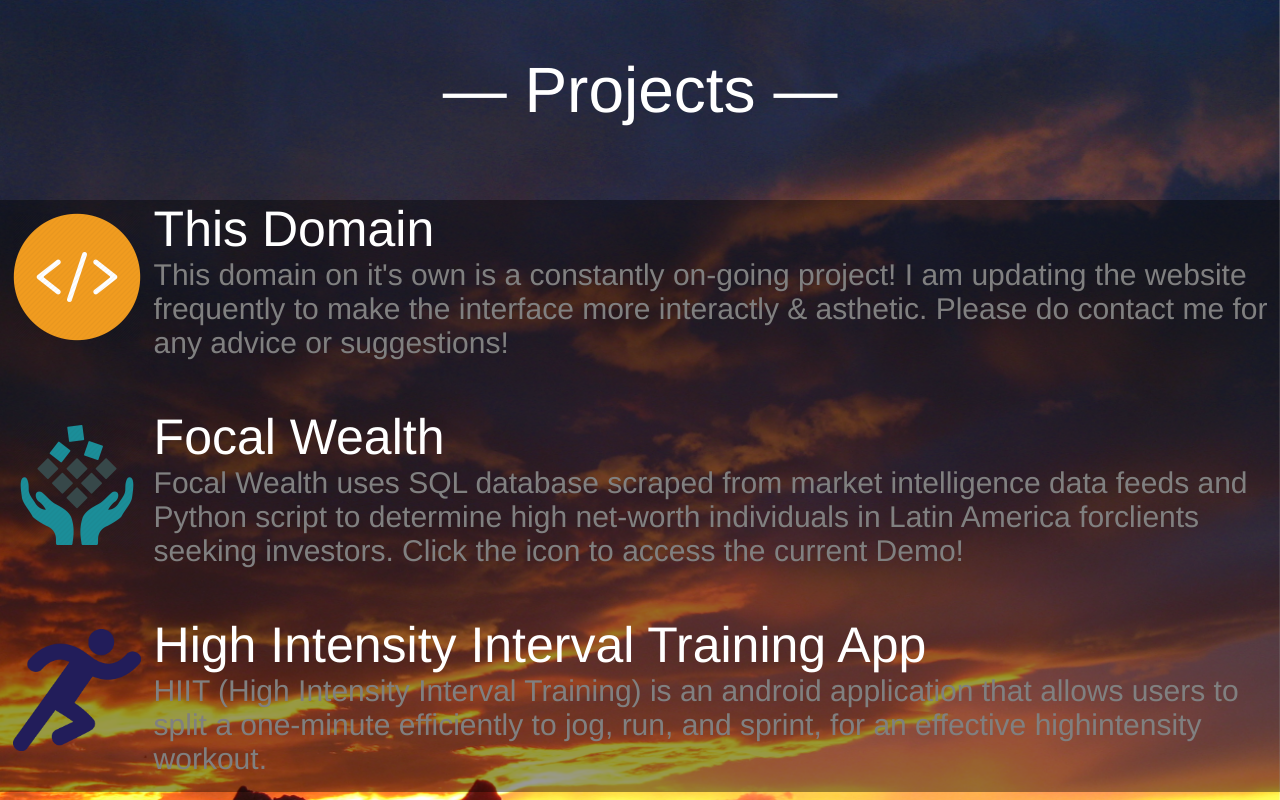
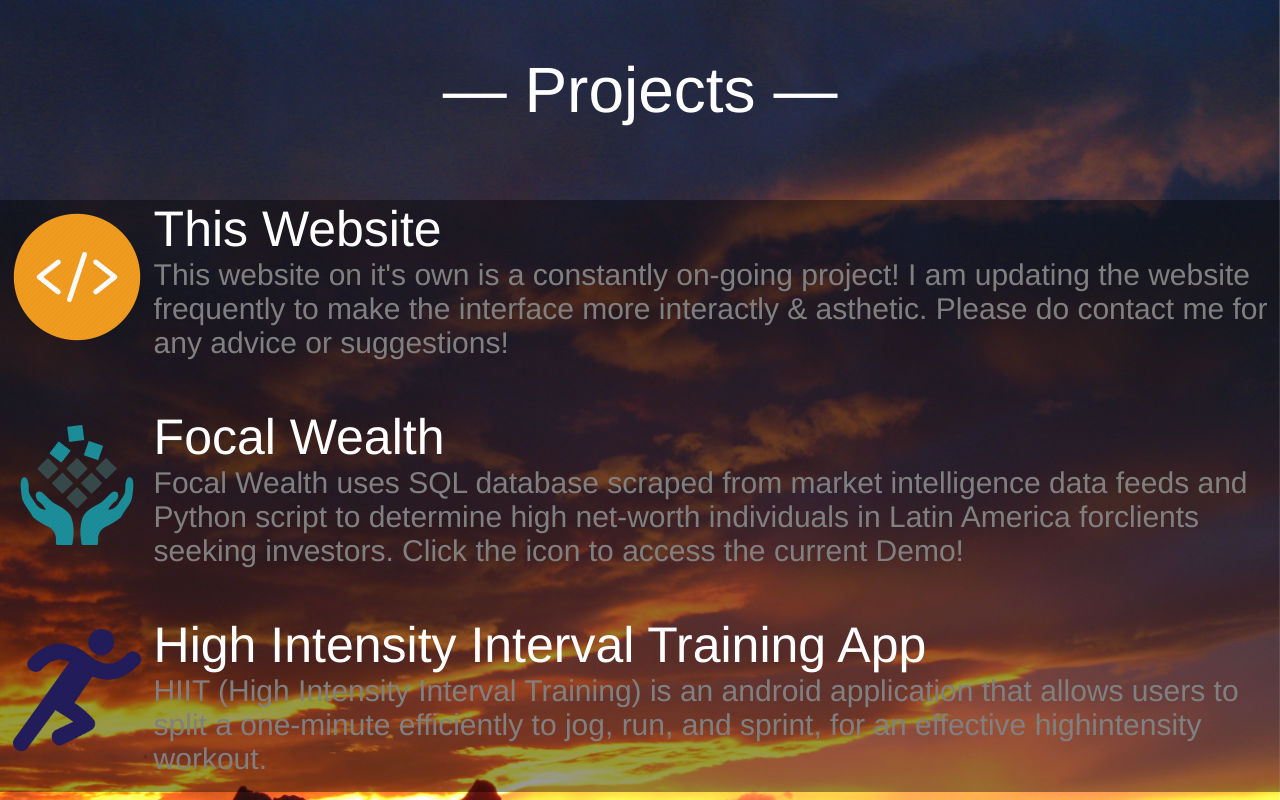
Before and after one commit to RyanJeon/RyanDomain, a React (Create React App) app: page / in a window 1280 px wide. Shown: the part 1600-2400 px from the top of the page. Built offline with nearby package versions, Linux system fonts and the light colour scheme.

Commit message:
Minor Fixes

```diff
--- a/src/App.js
+++ b/src/App.js
@@ -53,7 +53,7 @@ class App extends Component {
   };
 
   this.project = {
-    domain: "This domain on it's own is a constantly on-going project!"+
+    domain: "This website on it's own is a constantly on-going project!"+
           " I am updating the website frequently to make the interface"+
           " more interactly & asthetic. Please do contact me for any advice"+
           " or suggestions!",
@@ -159,7 +159,7 @@ class App extends Component {
 
                   <ProjectSection
                   description = {this.project.domain}
-                  title = "This Domain"
+                  title = "This Website"
                   image = {require("./images/codingico.png")}
                   link = "https://github.com/RyanJeon/RyanDomain"
                   />
```
